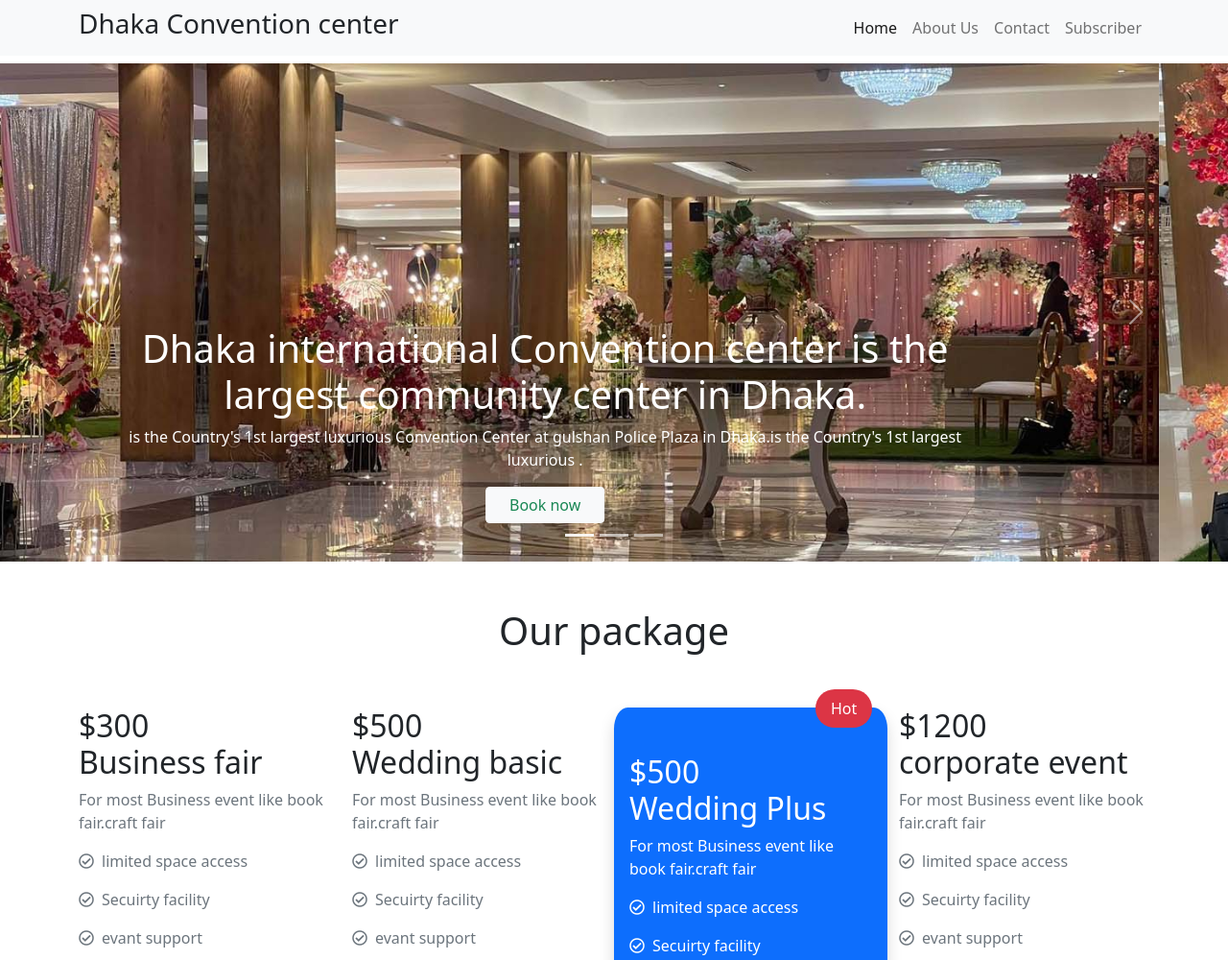
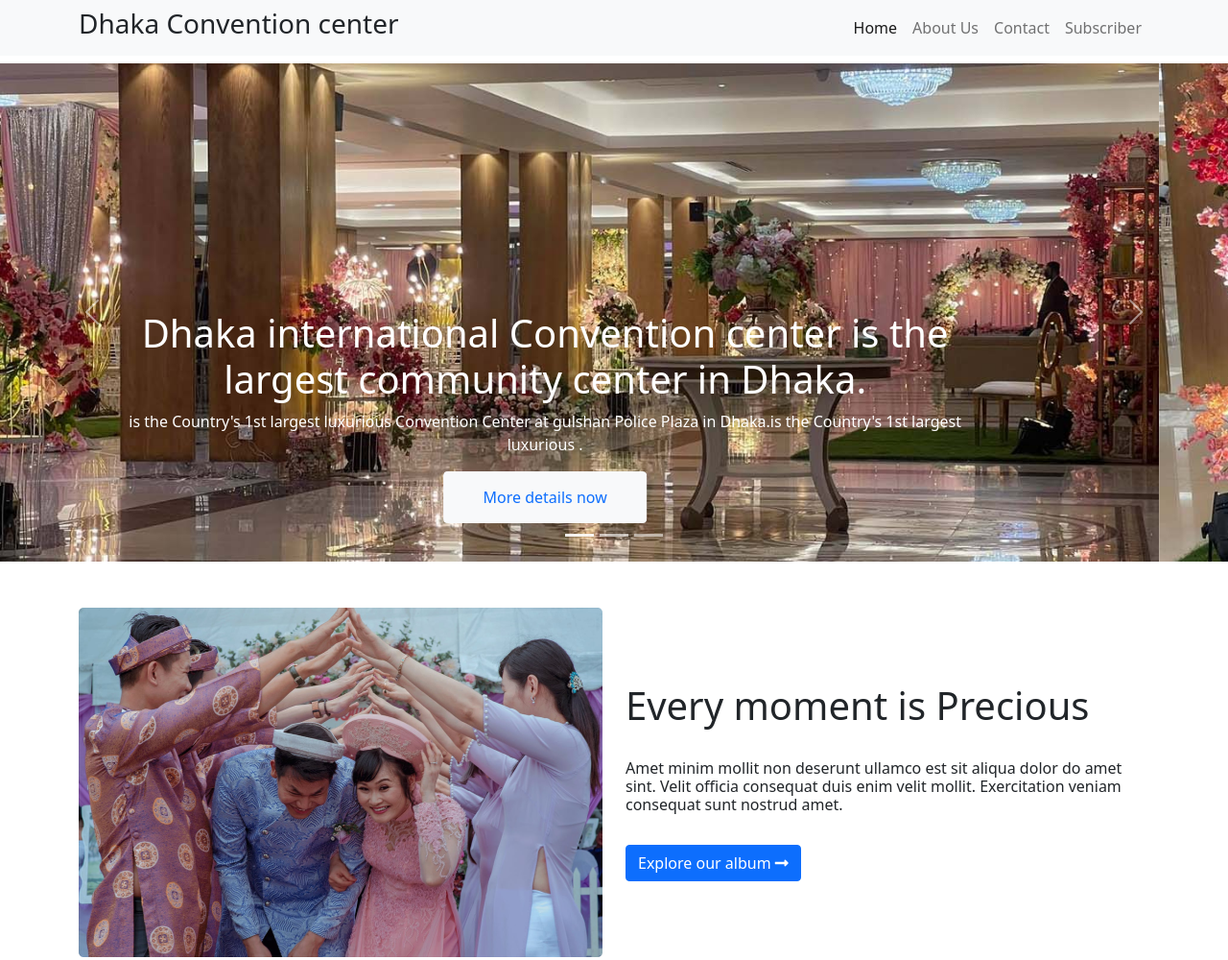
Before and after one commit to Amortha/convention-center-Amortha, a plain HTML site: page index.html in a window 1280 px wide. Shown: the top 1000 px of the page at 96% size. Drawn offline with nearby package versions, Linux system fonts and the light colour scheme; a web font is replaced by a local one.

Commit message:
momant section

```diff
--- a/index.html
+++ b/index.html
@@ -11,6 +11,10 @@
     <link href="https://cdn.jsdelivr.net/npm/bootstrap@5.1.3/dist/css/bootstrap.min.css" rel="stylesheet" integrity="sha384-1BmE4kWBq78iYhFldvKuhfTAU6auU8tT94WrHftjDbrCEXSU1oBoqyl2QvZ6jIW3" crossorigin="anonymous">
     <!-- Font awsame link  -->
     <link rel="stylesheet" href="https://use.fontawesome.com/releases/v5.15.4/css/all.css" integrity="sha384-DyZ88mC6Up2uqS4h/KRgHuoeGwBcD4Ng9SiP4dIRy0EXTlnuz47vAwmeGwVChigm" crossorigin="anonymous">
+    <!-- Googl font link -->
+    <link rel="preconnect" href="https://fonts.googleapis.com">
+    <link rel="preconnect" href="https://fonts.gstatic.com" crossorigin>
+    <link href="https://fonts.googleapis.com/css2?family=Island+Moments&family=Poppins:ital@0;1&family=Roboto&display=swap" rel="stylesheet">
 </head>
 <body>
     <!-- heder section start -->
@@ -47,7 +51,7 @@
             <div class="carousel-caption d-none d-md-block">
               <h5 class="fs-1">Dhaka international Convention center is the largest community center in Dhaka.</h5>
               <p >is the  Country's  1st  largest luxurious Convention Center at gulshan Police Plaza in Dhaka.is the  Country's  1st  largest luxurious .</p>
-              <button type="button" class="btn btn-light text-success px-4">Book now</button>
+              <button type="button" class="btn btn-light text-success px-4"><a class="nav-link" href="https://diccbd.com/home?fbclid=IwAR2JgMHVgbW7QISqnbjT5EGrj-clg4BeK-SB1oJKlqG4De780Uyj0-KuPEs"target="_blank">More details now</a></button>
             </div>
           </div>
           <div class="carousel-item">
@@ -55,7 +59,7 @@
             <div class="carousel-caption d-none d-md-block">
                 <h5 class="fs-1">Dhaka international Convention center is the largest community center in Dhaka.</h5>
                 <p >is the  Country's  1st  largest luxurious Convention Center at gulshan Police Plaza in Dhaka.is the  Country's  1st  largest luxurious .</p>
-                <button type="button" class="btn btn-light text-success px-4">Book now</button>
+                <button type="button" class="btn btn-light text-success px-4"><a class="nav-link" href="https://diccbd.com/home?fbclid=IwAR2JgMHVgbW7QISqnbjT5EGrj-clg4BeK-SB1oJKlqG4De780Uyj0-KuPEs"target="_blank">More details now</a></button>
             </div>
           </div>
           <div class="carousel-item">
@@ -63,7 +67,7 @@
             <div class="carousel-caption d-none d-md-block">
                 <h5 class="fs-1">Dhaka international Convention center is the largest community center in Dhaka.</h5>
                 <p >is the  Country's  1st  largest luxurious Convention Center at gulshan Police Plaza in Dhaka.is the  Country's  1st  largest luxurious .</p>
-                <button type="button" class="btn btn-light px-4 text-success bold">Book now</button>
+                <button type="button" class="btn btn-light text-success px-4"><a class="nav-link" href="https://diccbd.com/home?fbclid=IwAR2JgMHVgbW7QISqnbjT5EGrj-clg4BeK-SB1oJKlqG4De780Uyj0-KuPEs"target="_blank">More details now</a></button>
             </div>
           </div>
         </div>
@@ -79,6 +83,21 @@
     </header>
 
 <main>
+  <!-- Every moment is Precious section  -->
+  <section>
+    <div class="container">
+      <div class="row mt-5 align-items-center">
+        <div class="col">
+        <img  src="images/wedding.png" alt="">
+        </div>
+        <div class="col ">
+         <h1>Every moment is Precious </h1><br>
+         <h6>Amet minim mollit non deserunt ullamco est sit aliqua dolor do amet sint. Velit officia consequat duis enim velit mollit. Exercitation veniam consequat sunt nostrud amet.</h6><br>
+         <button type="button" class="btn btn-primary ">Explore our album <i class="fas fa-long-arrow-alt-right"></i></button>
+        </div>
+      </div>
+    </div>
+  </section>
 <!-- our package section  -->
 <section>
   <h1 class="text-center py-5">Our package</h1>
@@ -132,7 +151,7 @@
     </div>
   </div>
 </section>
-<!-- Frequently Asked Questions -->
+<!-- Frequently Asked Questions section -->
 <section class="Asked Questions">
 <h2 class="text-center py-5">Frequently Asked Questions</h2>
 <div class="container">
@@ -197,16 +216,16 @@
 </section>
 </main>
 <!-- footer section -->
-   <footer>
-    <div class="py-5 text-center bg-dark text-muted">
+   <footer class="mt-5">
+    <div class=" py-5 text-center bg-dark text-muted">
       <div class="row align-items-end">
         <div class="col">
          <p>© 2020 bike. All rights reserved</p><br>
         </div>
         <div class="col">
          <h6>Gat the App</h6>
-         <a href=""><img src="images/App Store Badge.png" alt=""><br></a><br>
-         <a href=""><img src="images/Google Play Badge.png" alt=""></a>
+         <a href="https://www.apple.com/app-store/"target="_blank"><img src="images/App Store Badge.png" alt=""><br></a><br>
+         <a href="https://play.google.com/store/apps"target="_blank"><img src="images/Google Play Badge.png" alt=""></a>
         </div>
 
       </div>
--- a/style.css
+++ b/style.css
@@ -1,3 +1,7 @@
+body{
+  font-family: 'Poppins', sans-serif;
+   font-family: 'Roboto', sans-serif;
+}
 /* our package section style  */
 .package{
 background-color:#FEF5FA;
```
